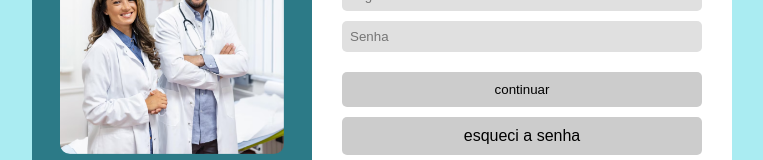
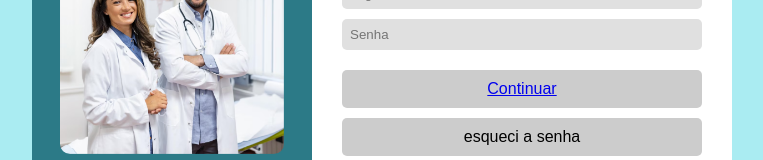
Before and after one commit to Heloiza786/HealthMap, a plain HTML site: page pages/LoginInicial/LoginInicial.html in a window 1280 px wide. Shown: the part 357-517 px from the top of the page, without its empty margins (258-1021 px from the left). Drawn offline with Linux system fonts and the light colour scheme; files whose address does not match are found by name.

Commit message:
feat: add href button of SelectLogin

```diff
--- a/pages/LoginInicial/LoginInicial.html
+++ b/pages/LoginInicial/LoginInicial.html
@@ -27,7 +27,7 @@
                 <input type="password" placeholder="Senha">
             </div>
 
-            <button class="btn">continuar</button>
+            <a href="../SelectLogin/SelectLogin.html" class="btn">Continuar</a>
 
             <div class="btn">esqueci a senha</div>
         </div>
```
Also changed, not shown: index.html (+5 -5 lines), pages/SelectLogin/SelectLogin.html (+2 -2 lines).
